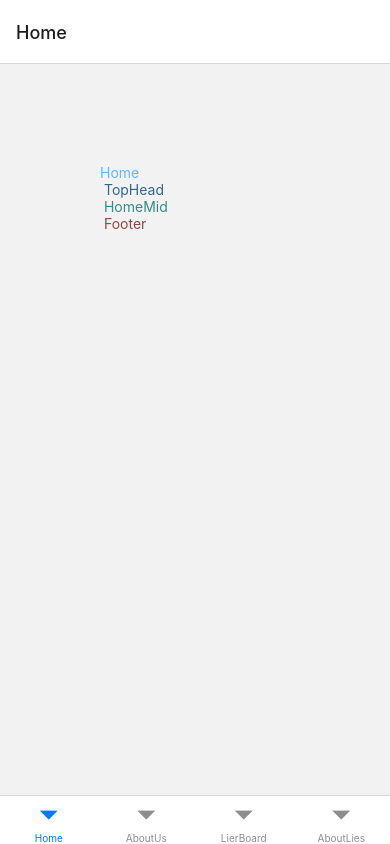
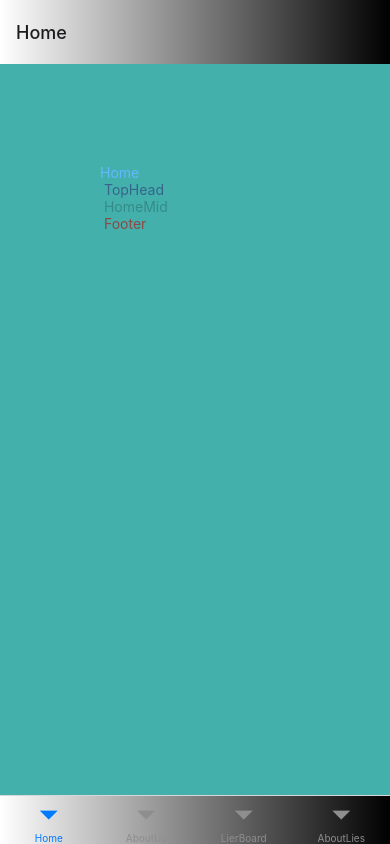
Before and after one commit to psteingh/LTRapp, a React Native app: screen / in a window 390 px wide. Built offline with nearby package versions, Linux system fonts and the light colour scheme.

Commit message:
ltrapp04221111

```diff
--- a/App.js
+++ b/App.js
@@ -11,19 +11,16 @@ import AboutUsBoard from './boardaboutus/aboutusboard.component';
 import LierBoard from './components/lierboard.component';
 import AboutLiesBoard from './boardaboutlies/aboutliesboard.component';
 
-{/* <Tab.Navigator
-    sceneContainerStyle={{backgroundColor: Colors.primaryLgreen}}
-    screenOptions={{
-      headerBackground: LinGrad,
-      tabBarBackground: LinGrad
-    }}></Tab.Navigator> */}
-
-
 const Tab = createBottomTabNavigator();
 
 function MyTabs() {
   return (
-    <Tab.Navigator>
+    <Tab.Navigator
+      sceneContainerStyle={{backgroundColor: Colors.primaryLgreen}}
+      screenOptions={{
+      headerBackground: LinGrad,
+      tabBarBackground: LinGrad
+    }}>
       <Tab.Screen name="Home" component={HomeComponent} />
       <Tab.Screen name="AboutUs" component={AboutUsBoard} />
       <Tab.Screen name="LierBoard" component={LierBoard} />
```
